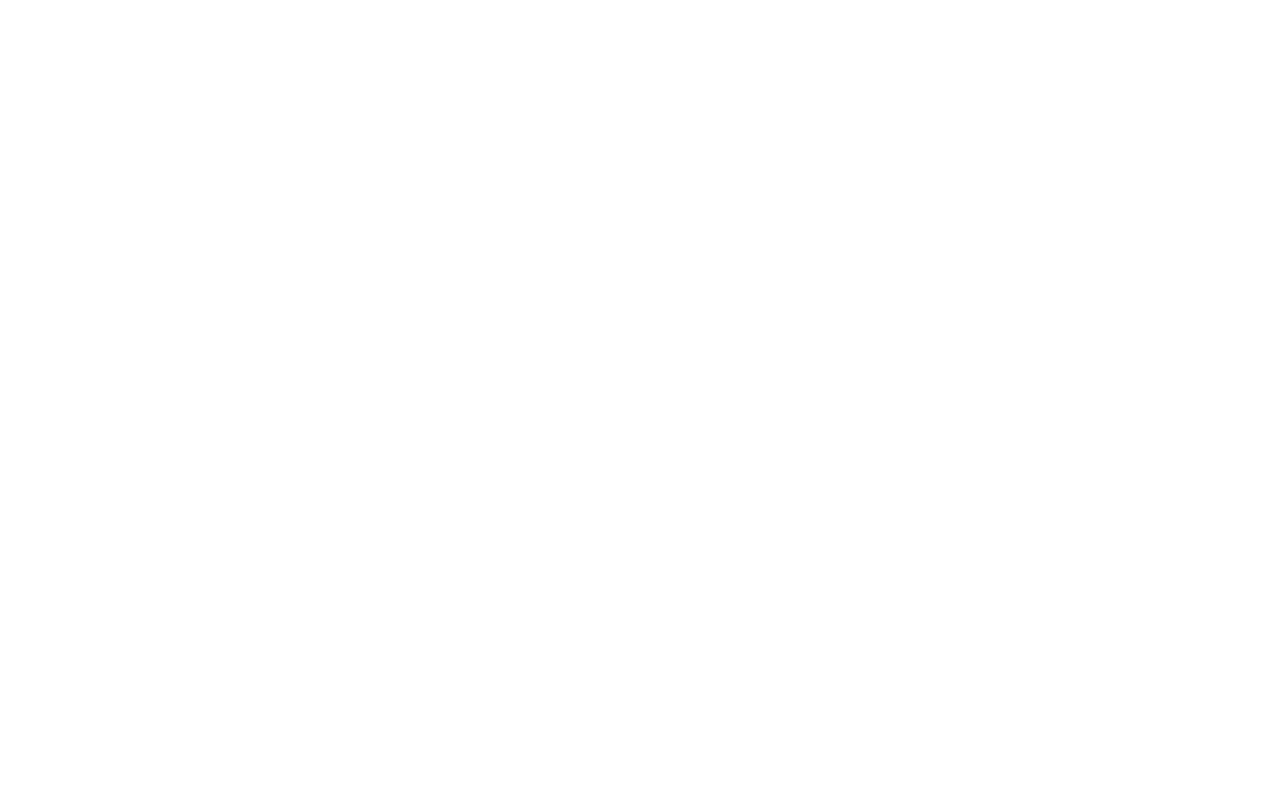
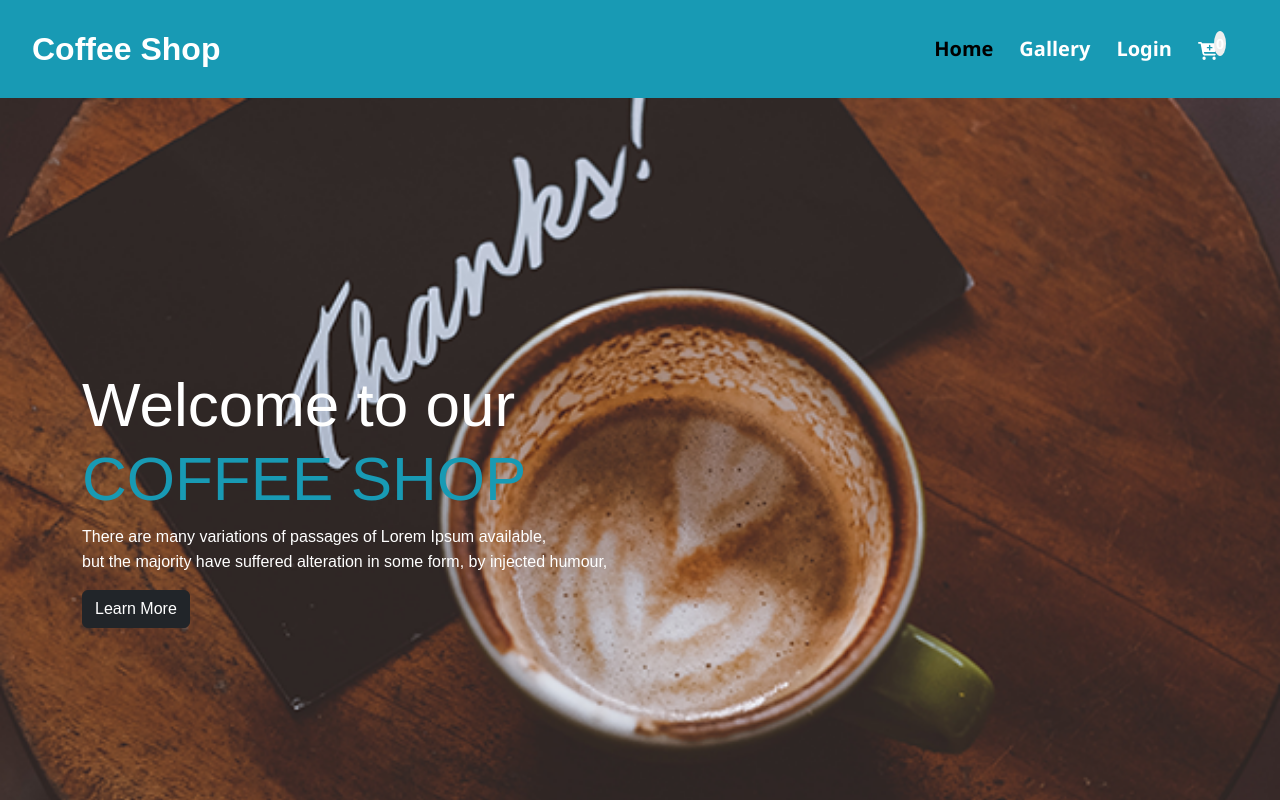
Before and after one commit to QusaySoleman/e-store, a React (Create React App) app: page / in a window 1280 px wide. Shown: the top 800 px of the page. Built offline with nearby package versions, Linux system fonts and the light colour scheme.

Commit message:
NewVersion

```diff
--- a/src/App.js
+++ b/src/App.js
@@ -17,9 +17,9 @@ function App() {
     <div>
       {/* Add Repo name --> coffee_store */}
       {/* basename="/coffee_store" */}
-      <BrowserRouter basename="/coffee_store">
+      <BrowserRouter>
         <Navbar />
-        <Routes>
+        <Routes basename="/coffee_store">
           <Route path="/" element={<Home />} />
           <Route path="/gallery" element={<Gallery />} />
           <Route path="/Signin" element={<SignupSignin />} />
--- a/src/sections/navbar/Navbar.js
+++ b/src/sections/navbar/Navbar.js
@@ -10,7 +10,7 @@ const Navbar = () => {
     <div>
       <nav className="navbar navbar-expand-lg ">
         <div className="container-fluid">
-          <NavLink className="navbar-brand" to="/coffee_store">
+          <NavLink className="navbar-brand" to="/">
             Coffee Shop
           </NavLink>
 
```
